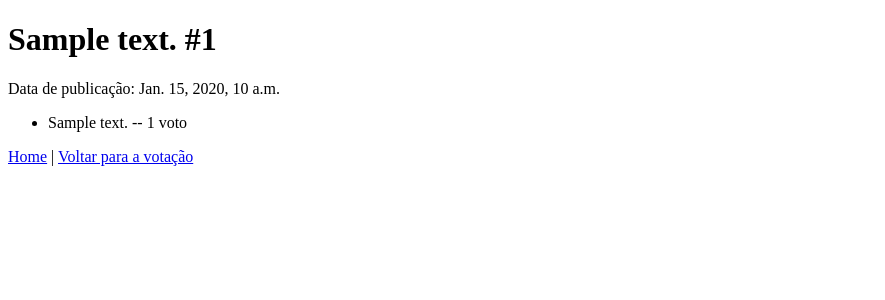
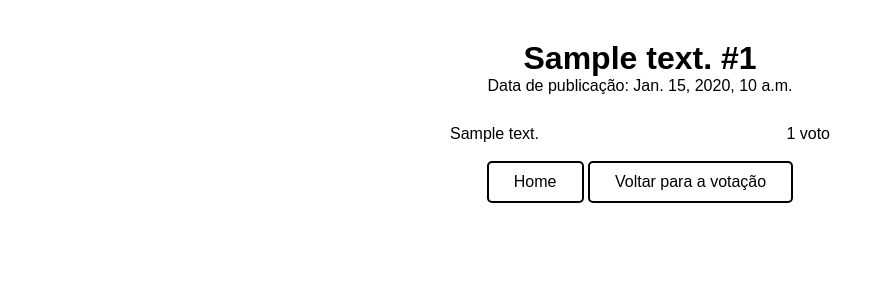
Before and after one commit to Lucas-Veras/pythonanywhere, a Django app: page /enquetes/1/resultados/ in a window 1280 px wide. Shown: the top 300 px of the page, without its empty margins (0-885 px from the left). Run offline with Django 3.2, Linux system fonts and the light colour scheme; tables that the repository leaves empty hold one stand-in row (values such as "Sample post").

Commit message:
update resultados

```diff
--- a/mysite/enquetes/templates/enquetes/index.html
+++ b/mysite/enquetes/templates/enquetes/index.html
@@ -79,6 +79,5 @@
             {% endif %}
         </main>
     </div>
-
 </body>
 </html>
--- a/mysite/enquetes/templates/enquetes/resultados.html
+++ b/mysite/enquetes/templates/enquetes/resultados.html
@@ -5,19 +5,89 @@
     <meta http-equiv="X-UA-Compatible" content="IE=edge">
     <meta name="viewport" content="width=device-width, initial-scale=1.0">
     <title>Resultados</title>
+    <style>
+        *{
+            margin: 0;
+            padding: 0;
+            box-sizing: border-box;
+            font-family: sans-serif;
+        }
+        main, header{
+            max-width: 1200px;
+            margin: 0 auto;
+        }
+        header{
+            padding: 40px;
+            padding-bottom: 20px;
+            text-align: center;
+        }
+        ul{
+            list-style: none;
+            display: grid;
+            grid-template-columns: 1fr auto;
+            max-width: 400px;
+            gap: 8px 10px;
+            margin: 0 auto;
+            padding: 10px;
+        }
+        a{
+            padding: 10px 25px 10px 25px;
+            background-color: white;
+            display: inline-block;
+            text-decoration: none;
+            color: black;
+            transition: 0.5s;
+            border: 2px solid black;
+            border-radius: 5px;
+
+        }
+        a:hover{
+            background-color: black;
+            color: white;
+        }
+        li:last-child{
+            margin-top: 10px;
+            justify-self: center;
+            grid-column: 1/-1;
+        }
+        @media (max-width: 400px){
+            a{
+                display: block;
+                text-align: center;
+            }
+            a:last-child{
+                margin-top: 10px;
+            }
+            li:last-child{
+               width:100%;
+            }
+            h1{
+                font-size: 24px;
+            }
+        }
+    </style>
 </head>
 <body>
-    <h1>{{ pergunta.pergunta_texto }} #{{ pergunta.id }}</h1>
-    <p>Data de publicação: {{ pergunta.data_pub }}</p>
+    <header>
+        <h1>{{ pergunta.pergunta_texto }} #{{ pergunta.id }}</h1>
+        <p>Data de publicação: {{ pergunta.data_pub }}</p>
+    </header>
+    <main>
     <ul>
         {% for escolha in pergunta.escolha_set.all %}
         <li>
-            {{ escolha.escolha_texto }} -- {{ escolha.votos }}
-            voto{{ escolha.votos|pluralize }}
+            {{ escolha.escolha_texto }}
+        </li>
+        <li>
+            {{ escolha.votos }} voto{{ escolha.votos|pluralize }}
         </li>
         {% endfor %}
+        <li>
+            <a href="{% url 'enquetes:index' %}" class="voltar">Home</a>
+            <a href="{% url 'enquetes:detalhes' pergunta.id %}">Voltar para a votação</a>
+        </li>
     </ul>
-    <a href="{% url 'enquetes:index' %}" class="voltar">Home</a> |
-    <a href="{% url 'enquetes:detalhes' pergunta.id %}">Voltar para a votação</a>
+
+    </main>
 </body>
 </html>
--- a/mysite/enquetes/views.py
+++ b/mysite/enquetes/views.py
@@ -6,7 +6,7 @@ from django.shortcuts import get_object_or_404, render
 # Create your views here.
 
 def index(request):
-    questao_lista = Pergunta.objects.order_by("data_pub")
+    questao_lista = Pergunta.objects.order_by("-data_pub")[:25]
     return render(request, 'enquetes/index.html', {'questao_lista' : questao_lista,})
 
 def detalhes(request, id_enquete):
```
